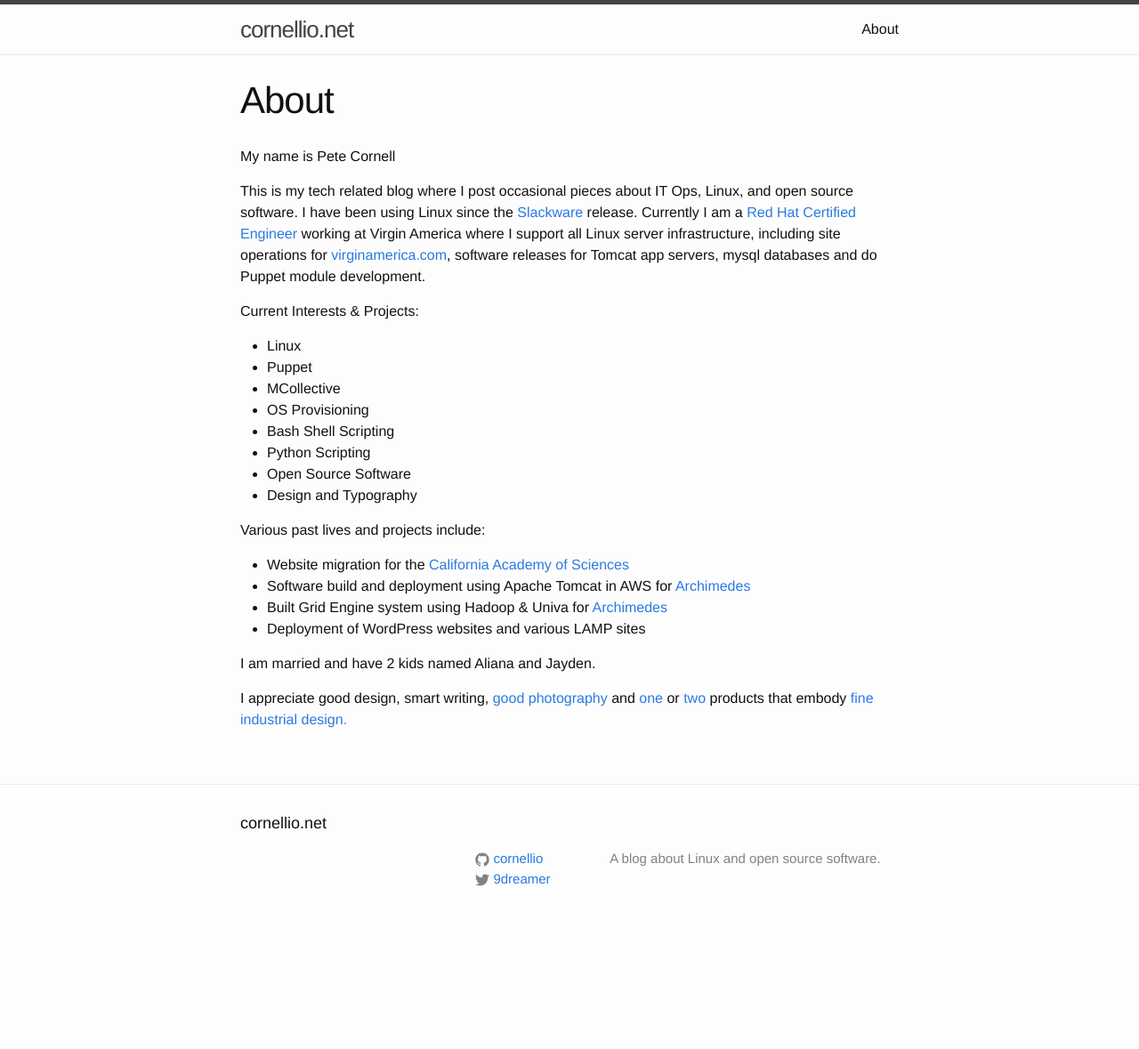
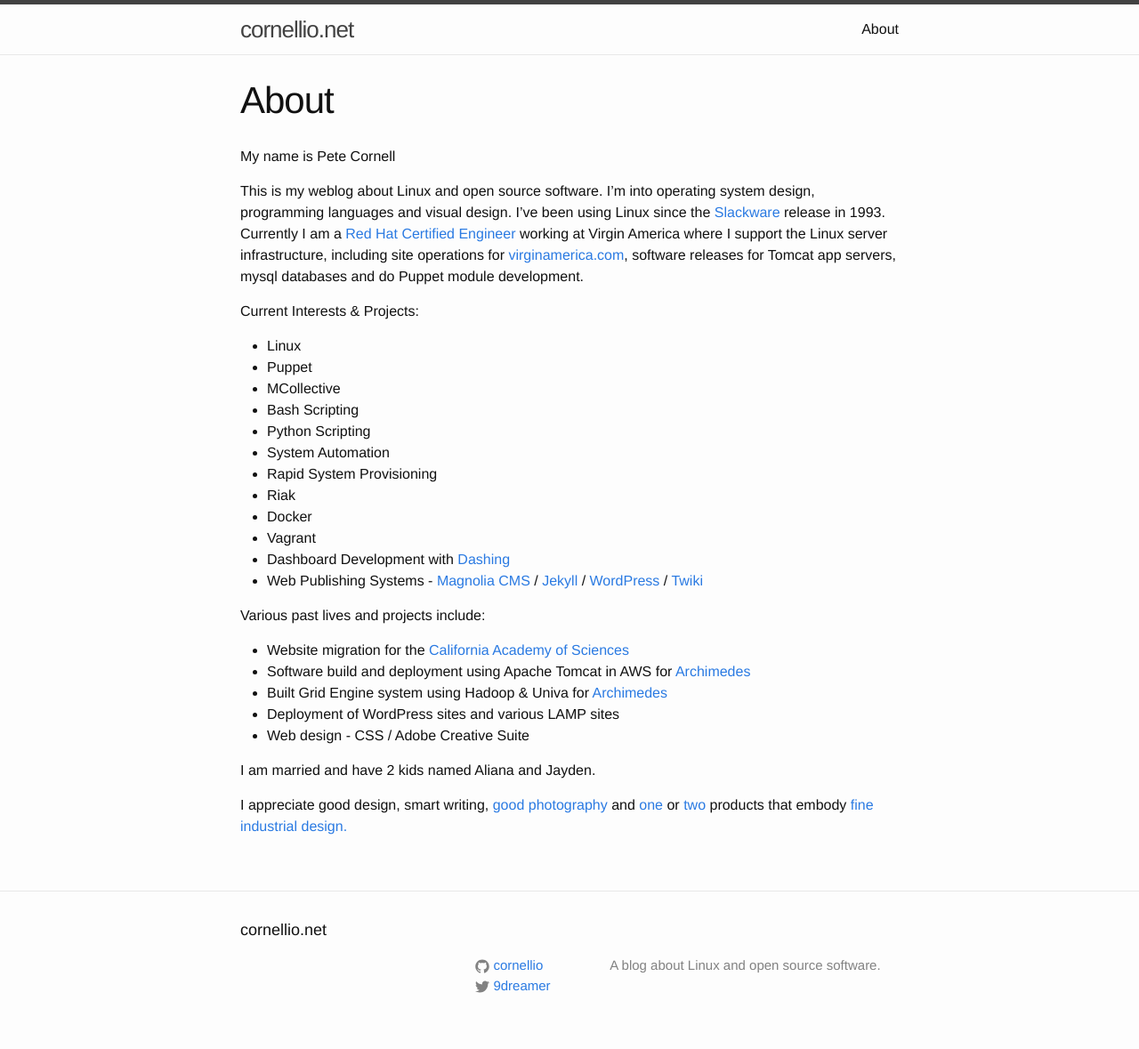
Before and after one commit to Cornellio/jekyll-blog, a Jekyll site: the page built from about.md, in a window 1280 px wide. Shown: the whole page at 89% size. Built offline with Jekyll 4.4.1, drawn with Linux system fonts in a browser that asks for light colours; before the commit the page ends 1059 px from its top, so only the background shows below that.

Commit message:
update site

```diff
--- a/about.md
+++ b/about.md
@@ -6,25 +6,30 @@ permalink: /about/
 
 My name is Pete Cornell
 
-This is my tech related blog where I post occasional pieces about IT Ops, Linux, and open source software. I have been using Linux since the [Slackware](http://en.wikipedia.org/wiki/Slackware) release. Currently I am a [Red Hat Certified Engineer](href="http://www.redhat.com/training/certifications/rhce/) working at Virgin America where I support all Linux server infrastructure, including site operations for [virginamerica.com](https://www.virginamerica.com), software releases for Tomcat app servers, mysql databases and do Puppet module development.
+This is my weblog about Linux and open source software. I'm into operating system design, programming languages and visual design. I've been using Linux since the [Slackware](http://en.wikipedia.org/wiki/Slackware) release in 1993. Currently I am a [Red Hat Certified Engineer](href="http://www.redhat.com/training/certifications/rhce/) working at Virgin America where I support the Linux server infrastructure, including site operations for [virginamerica.com](https://www.virginamerica.com), software releases for Tomcat app servers, mysql databases and do Puppet module development.
 
 Current Interests & Projects:
 
 * Linux
 * Puppet
 * MCollective
-* OS Provisioning
-* Bash Shell Scripting
+* Bash Scripting
 * Python Scripting
-* Open Source Software
-* Design and Typography
+* System Automation
+* Rapid System Provisioning
+* Riak
+* Docker
+* Vagrant
+* Dashboard Development with [Dashing](http://dashing.io)
+* Web Publishing Systems - [Magnolia CMS](http://magnolia-cms.com) / [Jekyll](http://jekyllrb.com) / [WordPress](http://wordpress.com) / [Twiki](http://www.twiki.org)
 
 Various past lives and projects include:
 
 * Website migration for the [California Academy of Sciences](http://www.calacademy.org)
 * Software build and deployment using Apache Tomcat in AWS for [Archimedes](http://archimedesmodel.com)
 * Built Grid Engine system using Hadoop & Univa for [Archimedes](http://archimedesmodel.com)
-* Deployment of WordPress websites and various LAMP sites
+* Deployment of WordPress sites and various LAMP sites
+* Web design - CSS / Adobe Creative Suite
 
 I am married and have 2 kids named Aliana and Jayden.
 
```
